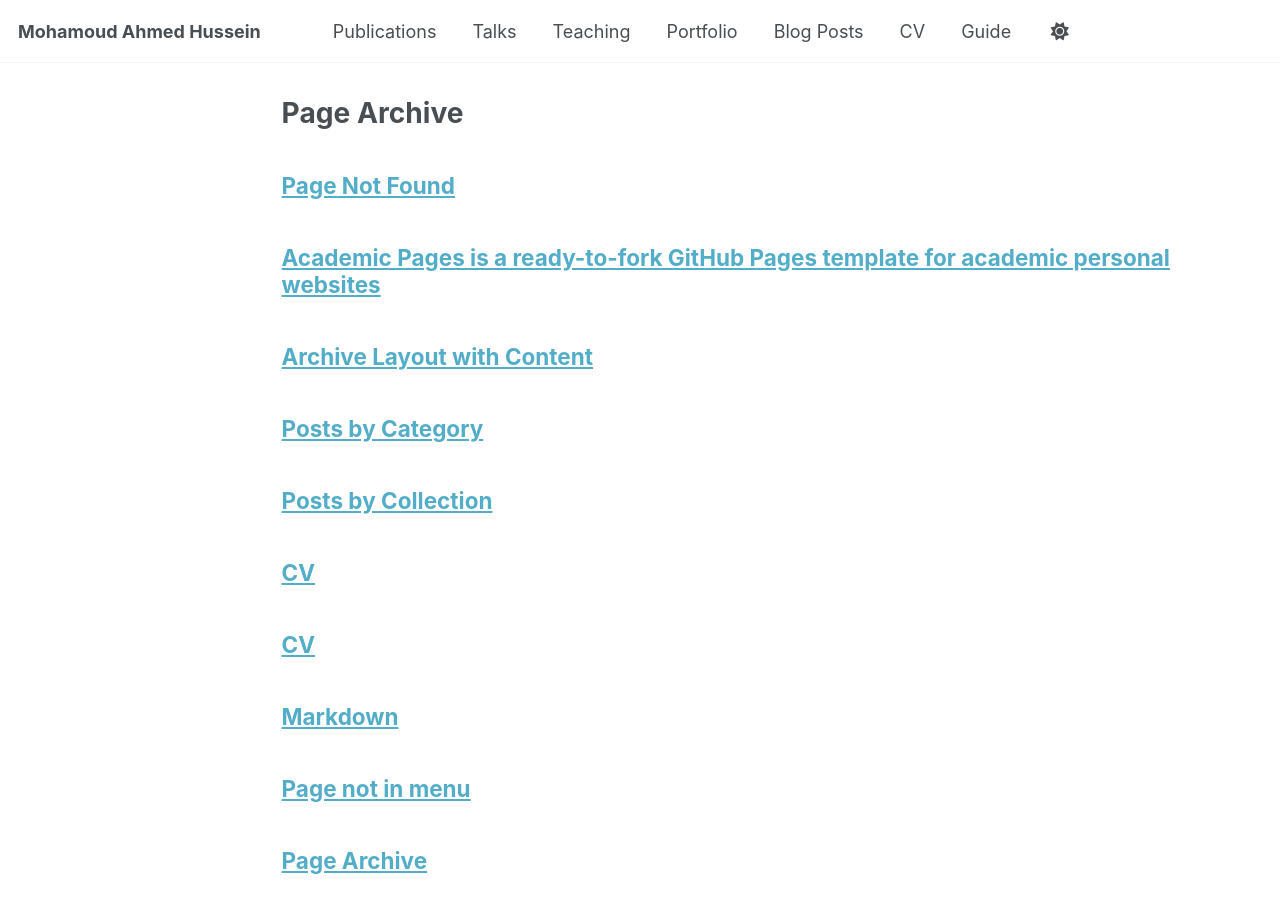
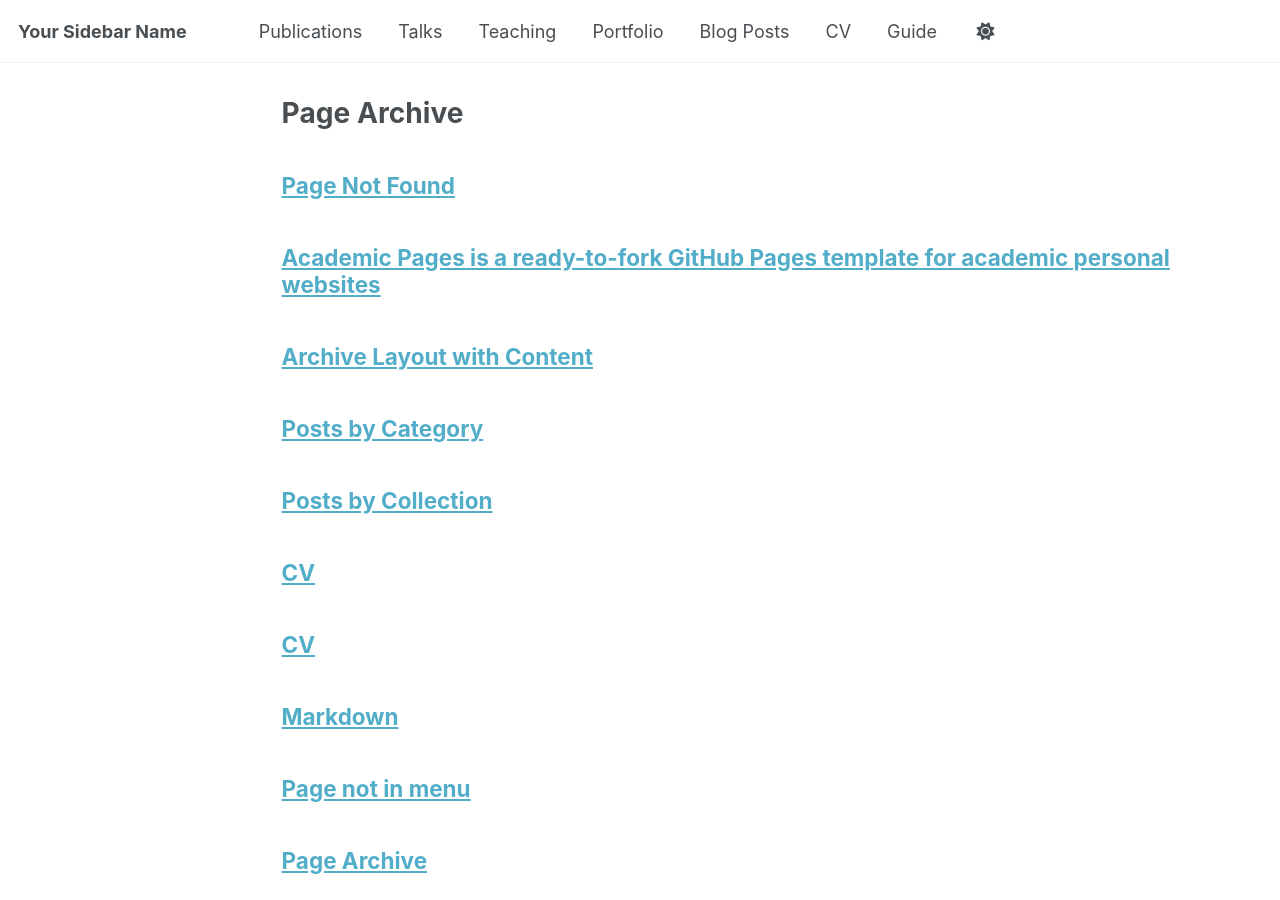
Before and after one commit to DrMohamoud/DrMohamoud.github.io, a Jekyll site: the page built from _pages/page-archive.html, in a window 1280 px wide and 900 px high. Built offline with Jekyll 4.4.1, drawn with Linux system fonts in a browser that asks for light colours; a script that is not in the unit is left out.

Commit message:
Update _config.yml

```diff
--- a/_config.yml
+++ b/_config.yml
@@ -9,7 +9,7 @@
 # Basic Site Settings
 locale                   : "en-US"
 site_theme               : "default" # Currently available options are "default", "air"
-title                    : "Mohamoud Ahmed Hussein"
+title                    : "Your Sidebar Name"
 title_separator          : "-"
 name                     : &name "Your Name"
 description              : &description "Your Name's academic portfolio"   # Update this with a general description of your site, this is the default if not overridden by a page
@@ -24,7 +24,7 @@
 author:
   # Biographic information
   avatar           : "profile.png"
-  name             : "Your Sidebar Name"
+  name             : "Mohamoud Ahmed Hussein"
   pronouns         : # example: "she/her"
   bio              : "Short biography for the left-hand sidebar"
   location         : "Earth"
```
